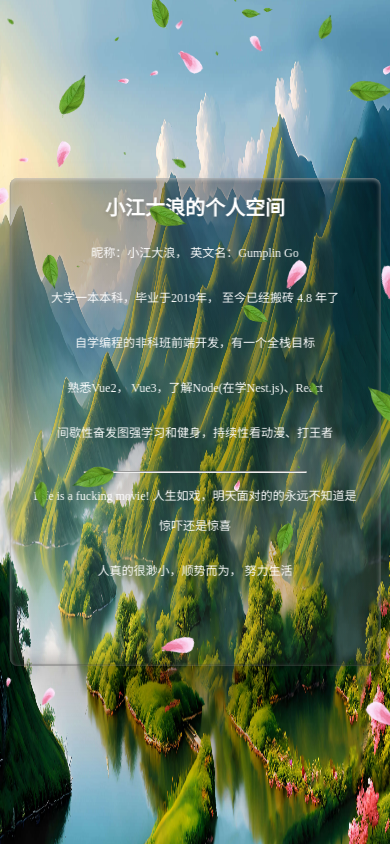
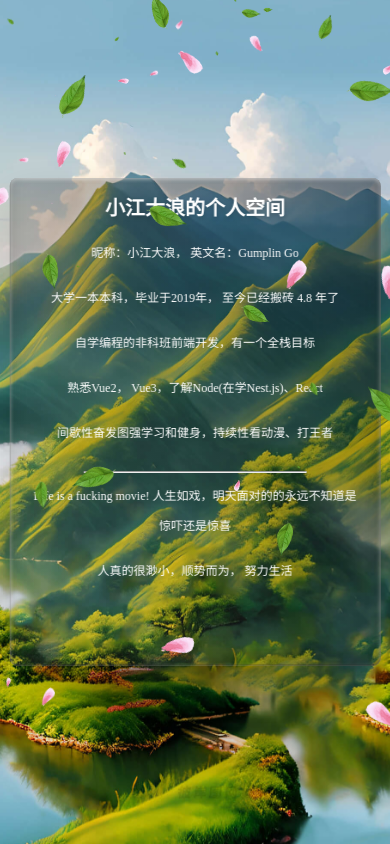
Before and after one commit to GumplinGo/gumplingo.github.io, a Nuxt app: page / in a window 390 px wide. Built offline with nearby package versions, Linux system fonts and the light colour scheme.

Commit message:
fix: mobile bg style

```diff
--- a/pages/index.vue
+++ b/pages/index.vue
@@ -185,6 +185,9 @@ const year = (diff / (1000 * 60 * 60 * 24 * 365.25)).toFixed(1);
 
 @media screen and (max-width: 800px) {
   .wrap {
+    .home {
+      background-size: auto 110%;
+    }
     .content {
       width: 95%;
 
```
